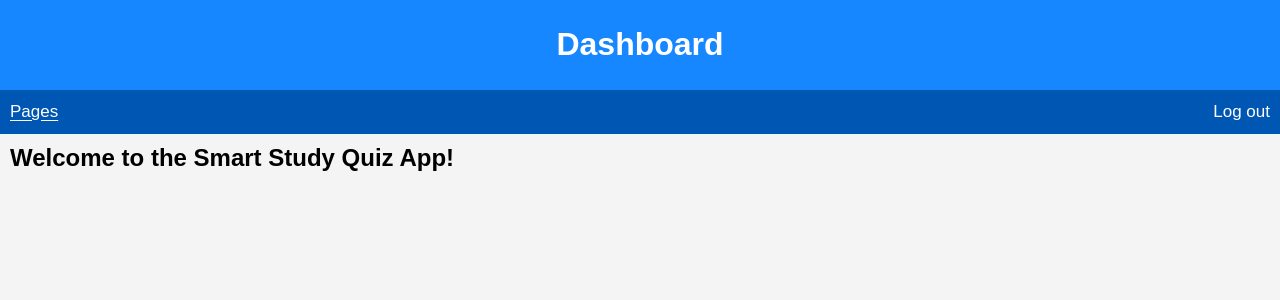
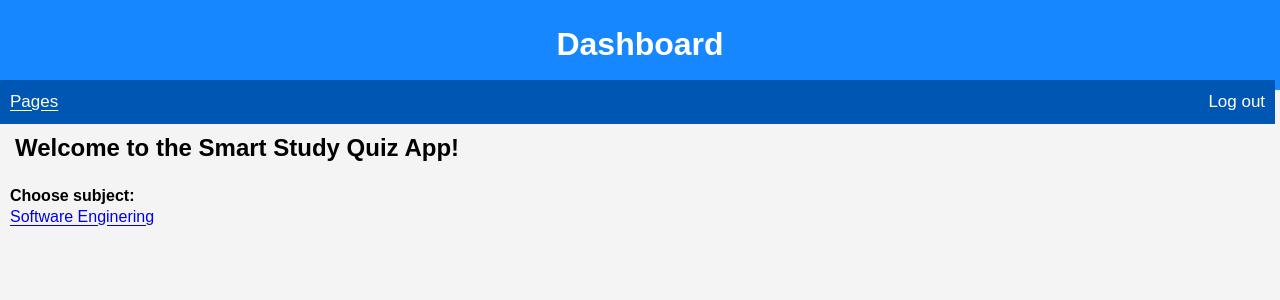
Before and after one commit to Dylstar1/Web-app-y12, a Flask app: page /dashboard in a window 1280 px wide. Shown: the top 300 px of the page. Run offline with Flask 3, Linux system fonts and the light colour scheme; a user stored in the database is signed in.

Commit message:
dashboard +flash

```diff
--- a/web/static/styles.css
+++ b/web/static/styles.css
@@ -1,6 +1,6 @@
 body {
     font-family: Arial, sans-serif;
-    margin: 0;
+    margin: 10px;
     padding: 0;
     background-color: #f4f4f4;
     color:black;
@@ -8,6 +8,7 @@ body {
 header {
     background-color: #1787ff;
     color: white;
+    margin: -10px;
     padding: 5px 15px;
     text-align: center;
 }
@@ -56,7 +57,8 @@ header {
 
 navbar {
     background-color: #0056b3;
-    width: 100%;
+    width: 101.2%;
+    margin: -10px;
     box-sizing: border-box;
     padding: 0;
     display: flex;
@@ -100,7 +102,7 @@ h4 {
 }
 
 .dash {
-    margin: 5px;
+    margin-top: 15px;
     padding: 5px;
 }
 
@@ -112,13 +114,33 @@ h4 {
 .toquizz {
     background-color: #0256c3;
     color: rgb(255, 255, 255);
-    padding: 2px 2px;
-    margin-left: 290px;
+    padding: 2px 3px;
+    margin-left: 280px;
     border: 1px;
     border-radius: 3px;
     border-color: #0a0a0a;
     text-decoration: none;
 }
+
+.toquizz:hover {
+    background-color: #004080;
+    text-decoration: none;
+    text-underline-offset: 0;}
+
+.revise {
+    background-color: #0256c3;
+    color: rgb(255, 255, 255);
+    padding: 1.5px 3px;
+    border: 20px;
+    border-radius: 3px;
+    border-color: #0a0a0a;
+    text-decoration: none;
+}
+
+.revise:hover {
+    background-color: #004080;
+    text-decoration: none;
+    text-underline-offset: 0;}
 
 form {
     max-width: 500px;
--- a/web/templates/addprogress.html
+++ b/web/templates/addprogress.html
@@ -3,6 +3,7 @@
 {% block heading %}Add Progress{% endblock %}
 {% block content %}
     <form method="POST" action="{{ url_for('addprogress') }}">
+        <h4>Add Progress</h4><br>
         <p>Date
         <input type="date" name="date" required></p>
         <p>Title
--- a/web/templates/dashboard.html
+++ b/web/templates/dashboard.html
@@ -3,4 +3,12 @@
 {% block heading %}Dashboard{% endblock %}
 {% block content %}
     <h2 class="dash">Welcome to the Smart Study Quiz App!</h2>
+    <h4>Choose subject:</h4><br>
+    <div class="dropdown">
+        <a href="#" class="dropbtn">Software Enginering</a>
+        <div class="dropdown-content">
+            <a href="{{ url_for('flashcards') }}">Software Flashcards</a>
+            <a href="{{ url_for('quizz') }}">Software Quizz</a>
+        </div>
+    </div>
 {% endblock %}
--- a/web/templates/quizz.html
+++ b/web/templates/quizz.html
@@ -15,6 +15,7 @@
                     </label>
                 </div>
             {% endfor %}
+
             <br>
             <button type="submit">Next</button>
     </form>
```
Also changed, not shown: web/templates/flashcards.html (+2 -6 lines), web/templates/results.html (+5 -2 lines), web/database.db.
